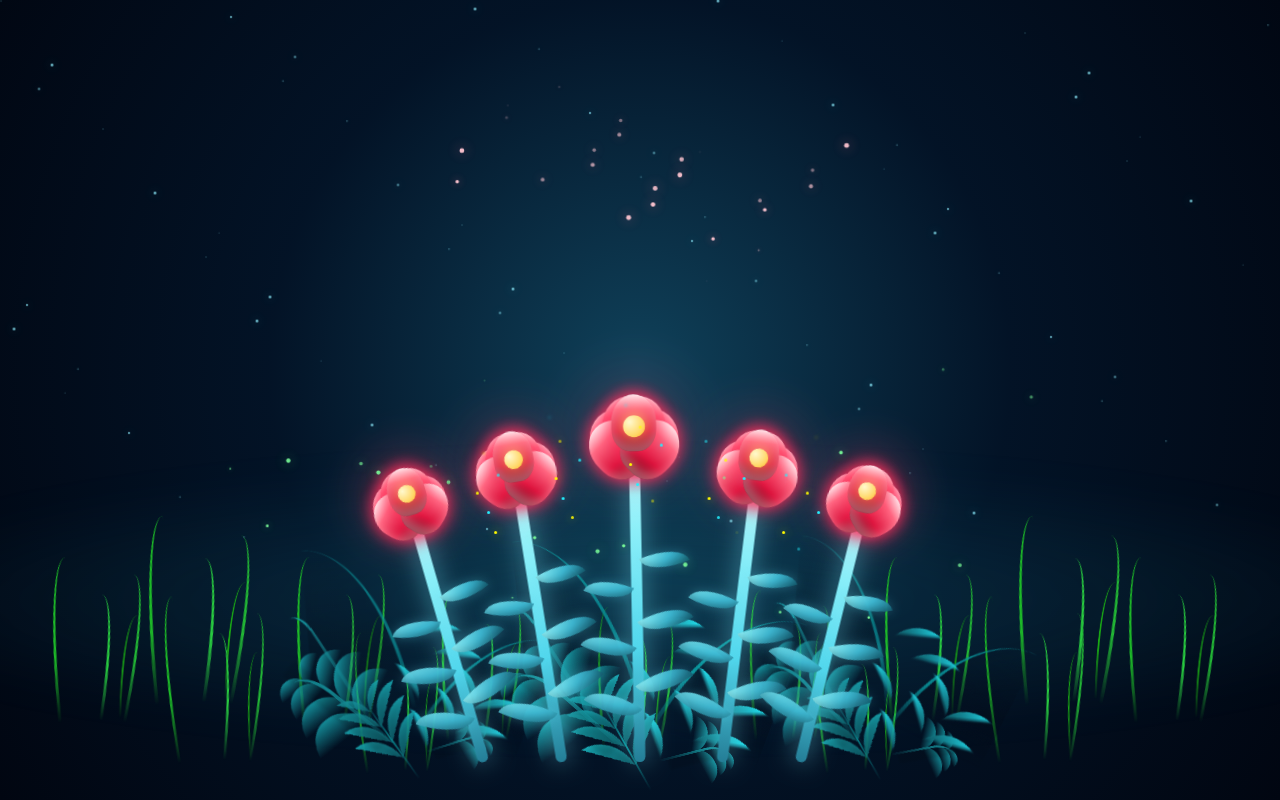
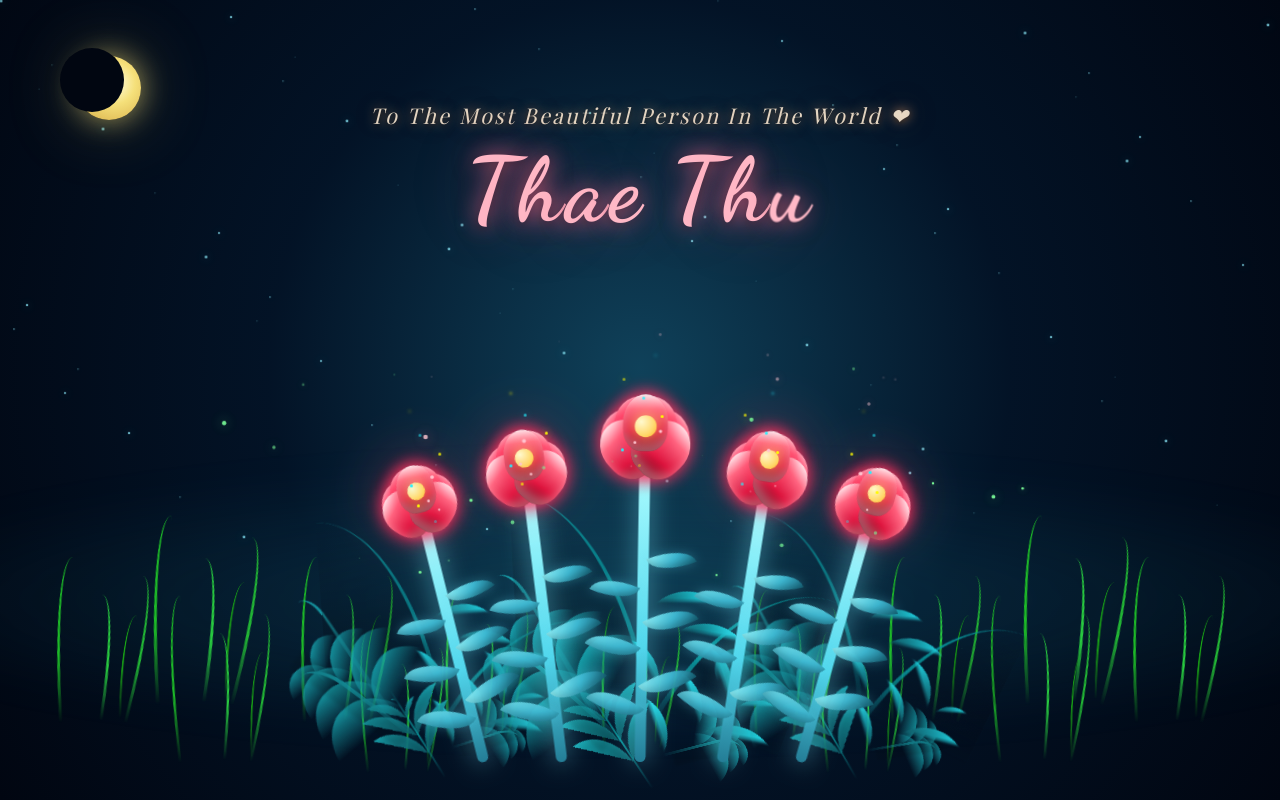
Before and after one commit to Kusk24/ice-breaker, a Next.js app: page / in a window 1280 px wide. Built offline with nearby package versions, Linux system fonts and the light colour scheme.

Commit message:
Added Moon and Title Label

```diff
--- a/app/globals.css
+++ b/app/globals.css
@@ -52,6 +52,45 @@ body {
   box-shadow: 0 0 10px rgba(137, 244, 255, 0.9);
   animation: twinkle 3.8s ease-in-out infinite;
   animation-delay: var(--delay);
+}
+
+/* ─── Crescent Moon ─── */
+.moon {
+  position: absolute;
+  top: 7%;
+  left: 6%;
+  width: 64px;
+  height: 64px;
+  border-radius: 50%;
+  background: radial-gradient(circle at 58% 42%, #fffde4 0%, #f5e07a 40%, #d4a843 100%);
+  box-shadow:
+    0 0 28px rgba(245, 224, 122, 0.62),
+    0 0 72px rgba(240, 210, 100, 0.28);
+  animation: moon-glow 5s ease-in-out infinite;
+  z-index: 1;
+}
+
+.moon__cover {
+  position: absolute;
+  top: -8px;
+  left: -17px;
+  width: 64px;
+  height: 64px;
+  border-radius: 50%;
+  background: #010611;
+}
+
+@keyframes moon-glow {
+  0%, 100% {
+    box-shadow:
+      0 0 28px rgba(245, 224, 122, 0.62),
+      0 0 72px rgba(240, 210, 100, 0.28);
+  }
+  50% {
+    box-shadow:
+      0 0 40px rgba(245, 224, 122, 0.82),
+      0 0 100px rgba(240, 210, 100, 0.4);
+  }
 }
 
 /* ─── Mist ─── */
@@ -831,6 +870,7 @@ body {
 }
 
 .particle--petal {
+  top: auto;
   width: 5px;
   height: 5px;
   background: #ffc5d0;
@@ -1148,6 +1188,100 @@ body {
   }
 }
 
+/* ─── Hero text ─── */
+.hero {
+  position: absolute;
+  top: 12%;
+  left: 0;
+  right: 0;
+  text-align: center;
+  z-index: 50;
+  pointer-events: none;
+  padding: 0 2rem;
+}
+
+.hero__title {
+  font-family: var(--font-playfair), Georgia, serif;
+  font-size: clamp(0.95rem, 1.7vw, 1.5rem);
+  font-style: italic;
+  font-weight: 400;
+  letter-spacing: 0.1em;
+  line-height: 1.7;
+  color: rgba(255, 238, 215, 0.88);
+  text-shadow:
+    0 0 12px rgba(255, 180, 110, 0.65),
+    0 0 36px rgba(255, 120, 70, 0.28),
+    0 2px 4px rgba(0, 0, 0, 0.5);
+}
+
+.hero__subtitle {
+  margin-top: 0.15em;
+  font-family: var(--font-dancing), cursive;
+  font-size: clamp(3rem, 7vw, 6rem);
+  font-weight: 700;
+  letter-spacing: 0.04em;
+  line-height: 1;
+  color: #ffb8c6;
+  text-shadow:
+    0 0 22px rgba(255, 110, 145, 0.85),
+    0 0 55px rgba(255, 65, 110, 0.45),
+    0 0 100px rgba(220, 40, 85, 0.22),
+    0 2px 8px rgba(0, 0, 0, 0.4);
+  animation: subtitle-glow 3.5s ease-in-out infinite;
+  animation-delay: 5.5s;
+  animation-fill-mode: backwards;
+}
+
+@keyframes subtitle-glow {
+  0%, 100% {
+    text-shadow:
+      0 0 22px rgba(255, 110, 145, 0.85),
+      0 0 55px rgba(255, 65, 110, 0.45),
+      0 0 100px rgba(220, 40, 85, 0.22),
+      0 2px 8px rgba(0, 0, 0, 0.4);
+  }
+  50% {
+    text-shadow:
+      0 0 32px rgba(255, 140, 165, 1),
+      0 0 80px rgba(255, 90, 135, 0.65),
+      0 0 140px rgba(230, 55, 100, 0.35),
+      0 2px 8px rgba(0, 0, 0, 0.4);
+  }
+}
+
+.hero__char {
+  display: inline-block;
+  opacity: 0;
+  animation: blossom-in 0.78s cubic-bezier(0.34, 1.56, 0.64, 1) forwards;
+  animation-delay: calc(0.5s + var(--ci) * 0.055s);
+}
+
+.hero__char--sub {
+  animation: blossom-in 0.9s cubic-bezier(0.34, 1.6, 0.64, 1) forwards;
+  animation-delay: calc(3.5s + var(--ci) * 0.16s);
+}
+
+@keyframes blossom-in {
+  0% {
+    opacity: 0;
+    transform: scale(0.05) rotate(-22deg) translateY(18px);
+    filter: blur(7px);
+  }
+  50% {
+    opacity: 1;
+    transform: scale(1.3) rotate(6deg) translateY(-7px);
+    filter: blur(0);
+  }
+  75% {
+    transform: scale(0.9) rotate(-2deg) translateY(3px);
+  }
+  100% {
+    opacity: 1;
+    transform: scale(1) rotate(0deg) translateY(0);
+    filter: blur(0);
+  }
+}
+
 /* ─── Responsive ─── */
 @media (max-width: 900px) {
   .rose--1 { --offset: -120px; }
--- a/app/layout.tsx
+++ b/app/layout.tsx
@@ -1,5 +1,19 @@
 import type { Metadata } from "next";
+import { Playfair_Display, Dancing_Script } from "next/font/google";
 import "./globals.css";
+
+const playfair = Playfair_Display({
+  subsets: ["latin"],
+  weight: ["400", "600"],
+  style: ["normal", "italic"],
+  variable: "--font-playfair",
+});
+
+const dancing = Dancing_Script({
+  subsets: ["latin"],
+  weight: ["400", "600", "700"],
+  variable: "--font-dancing",
+});
 
 export const metadata: Metadata = {
   title: "Blossoming Flowers at Night",
@@ -12,7 +26,7 @@ export default function RootLayout({
   children: React.ReactNode;
 }>) {
   return (
-    <html lang="en" className="h-full antialiased">
+    <html lang="en" className={`h-full antialiased ${playfair.variable} ${dancing.variable}`}>
       <body className="min-h-full flex flex-col">{children}</body>
     </html>
   );
--- a/app/page.tsx
+++ b/app/page.tsx
@@ -1,4 +1,5 @@
 import type { CSSProperties } from "react";
+import { siteText } from "@/lib/content";
 
 /* ─── Stars ─── */
 const stars = Array.from({ length: 70 }, (_, i) => ({
@@ -31,9 +32,9 @@ const sideGrassGroups = [
 ] as const;
 
 const plantClusters = [
-  { x: "32%", y: "1.5vh", rot: "-4deg", scale: 0.9, alpha: 0.9, sway: "3.5s", delay: "-0.8s" },
-  { x: "50%", y: "0vh", rot: "0deg", scale: 1, alpha: 1, sway: "4.2s", delay: "0s" },
-  { x: "68%", y: "1.5vh", rot: "4deg", scale: 0.9, alpha: 0.9, sway: "3.8s", delay: "-1.4s" },
+  { x: "34%", y: "1.5vh", rot: "-4deg", scale: 1.0,  alpha: 0.9, sway: "3.5s", delay: "-0.8s" },
+  { x: "50%", y: "0vh",   rot: "0deg",  scale: 1.15, alpha: 1.0, sway: "4.2s", delay: "0s" },
+  { x: "66%", y: "1.5vh", rot: "4deg",  scale: 1.0,  alpha: 0.9, sway: "3.8s", delay: "-1.4s" },
 ] as const;
 
 /* ─── Accent leaves (scattered at different positions/sizes/angles) ─── */
@@ -62,23 +63,27 @@ const frontStemLeaves = [
 
 /* ─── Grass fern leaves (half-circle leaves on curved stems) ─── */
 const fernLeaves1 = [
-  { top: "-6%", left: "30%", size: 24, rot: -20 },
-  { top: "-5%", left: "-110%", size: 24, rot: 10 },
-  { top: "5%", left: "60%", size: 32, rot: -18 },
-  { top: "6%", left: "-135%", size: 32, rot: 2 },
-  { top: "20%", left: "60%", size: 40, rot: -24 },
-  { top: "22%", left: "-180%", size: 40, rot: 10 },
-  { top: "39%", left: "70%", size: 40, rot: -10 },
-  { top: "40%", left: "-215%", size: 44, rot: 10 },
+  { top: "-6%", left: "30%",   size: 30, rot: -20 },
+  { top: "-5%", left: "-110%", size: 30, rot: 10 },
+  { top: "5%",  left: "60%",   size: 40, rot: -18 },
+  { top: "6%",  left: "-135%", size: 40, rot: 2 },
+  { top: "20%", left: "60%",   size: 50, rot: -24 },
+  { top: "22%", left: "-180%", size: 50, rot: 10 },
+  { top: "39%", left: "70%",   size: 50, rot: -10 },
+  { top: "40%", left: "-215%", size: 54, rot: 10 },
 ] as const;
 
-/* ─── Light particles floating up from each rose bud ─── */
+/* ─── Light particles floating up from each rose bud ───
+ *  Each rose is rotated around its bottom-centre pivot.
+ *  left  = 50% + offset + stem-h × sin(angle)
+ *  bottom = bouquet-bottom(4.8vh) + stem-h × cos(angle)
+ */
 const roseHeadPositions = [
-  { left: "calc(50% - 156px)", bottom: "30vh" },
-  { left: "calc(50% - 78px)", bottom: "33vh" },
-  { left: "50%", bottom: "36vh" },
-  { left: "calc(50% + 82px)", bottom: "33vh" },
-  { left: "calc(50% + 160px)", bottom: "30vh" },
+  { left: "calc(50% - 156px + 30vh * sin(-15deg))", bottom: "calc(4.8vh + 30vh * cos(15deg))" },
+  { left: "calc(50% - 78px + 33vh * sin(-8deg))",  bottom: "calc(4.8vh + 33vh * cos(8deg))" },
+  { left: "50%",                                    bottom: "calc(4.8vh + 36vh)" },
+  { left: "calc(50% + 82px + 33vh * sin(8deg))",   bottom: "calc(4.8vh + 33vh * cos(8deg))" },
+  { left: "calc(50% + 160px + 30vh * sin(15deg))", bottom: "calc(4.8vh + 30vh * cos(15deg))" },
 ] as const;
 
 const lightParticles = roseHeadPositions.flatMap((pos, roseIdx) =>
@@ -91,12 +96,12 @@ const lightParticles = roseHeadPositions.flatMap((pos, roseIdx) =>
   })),
 );
 
-/* ─── Petal particles (pink, floating upward near roses) ─── */
-const roseHeadXs = [38, 45, 50, 55, 62] as const;
-const petalFlow = roseHeadXs.flatMap((x, roseIndex) =>
+/* ─── Petal particles (pink, floating upward from each petal top) ─── */
+const petalFlow = roseHeadPositions.flatMap((pos, roseIndex) =>
   Array.from({ length: 5 }, (_, i) => ({
-    x: x + ((i % 3) - 1) * 3,
-    y: 28 + ((i * 4 + roseIndex) % 12),
+    left: pos.left,
+    bottom: pos.bottom,
+    offsetX: `${((i % 3) - 1) * 12}px`,
     delay: `${(i * 0.35 + roseIndex * 0.2).toFixed(2)}s`,
     duration: `${3.5 + ((i + roseIndex) % 4) * 0.4}s`,
   })),
@@ -127,6 +132,10 @@ export default function Home() {
             }
           />
         ))}
+      </div>
+
+      <div className="moon" aria-hidden>
+        <div className="moon__cover" />
       </div>
 
       <div className="mist" aria-hidden />
@@ -347,8 +356,9 @@ export default function Home() {
               className="particle particle--petal"
               style={
                 {
-                  "--x": p.x,
-                  "--y": p.y,
+                  left: p.left,
+                  bottom: p.bottom,
+                  marginLeft: p.offsetX,
                   "--delay": p.delay,
                   "--duration": p.duration,
                 } as CSSProperties
@@ -374,6 +384,31 @@ export default function Home() {
           ))}
         </div>
       </section>
+
+      <div className="hero">
+        <h1 className="hero__title">
+          {[...siteText.title].map((char, i) => (
+            <span
+              key={`t-${i}`}
+              className="hero__char"
+              style={{ "--ci": i } as CSSProperties}
+            >
+              {char === " " ? "\u00A0" : char}
+            </span>
+          ))}
+        </h1>
+        <p className="hero__subtitle">
+          {[...siteText.subtitle].map((char, i) => (
+            <span
+              key={`s-${i}`}
+              className="hero__char hero__char--sub"
+              style={{ "--ci": i } as CSSProperties}
+            >
+              {char === " " ? "\u00A0" : char}
+            </span>
+          ))}
+        </p>
+      </div>
     </main>
   );
 }
--- /dev/null
+++ b/lib/content.ts
@@ -0,0 +1,10 @@
+export const siteText = {
+
+
+  title: "To The Most Beautiful Person In The World ❤️",
+  subtitle: "Thae Thu",
+  buttonLabel: "Start",
+  footerText: "Made with Next.js",
+
+
+};
```
